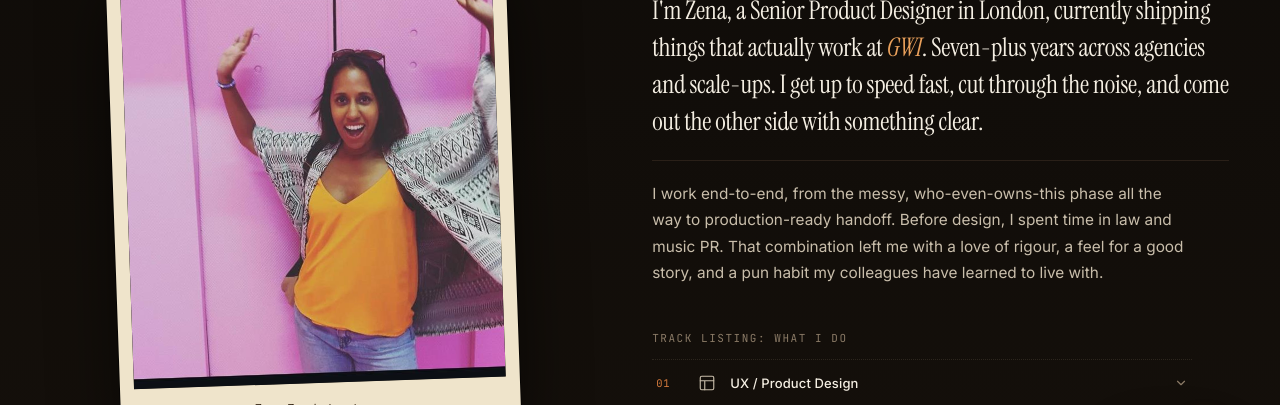
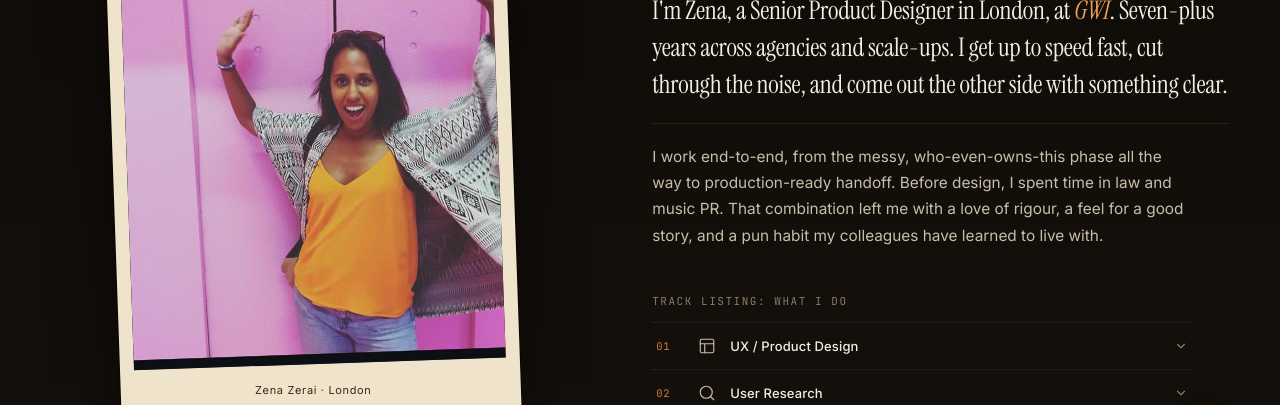
Before and after one commit to zenazerai-design/Record-store-app, a plain HTML site: page about.html in a window 1280 px wide. Shown: the part 265-670 px from the top of the page. Drawn offline with Linux system fonts and the light colour scheme.

Commit message:
About: drop inaccurate GWI shipping claim from lede
Co-authored-by: Cursor <cursoragent@cursor.com>

```diff
--- a/about.html
+++ b/about.html
@@ -96,7 +96,7 @@
           <span>The full </span>
           <span class="italic">story.</span>
         </h1>
-        <p class="about__lede">I'm Zena, a Senior Product Designer in London, currently shipping things that actually work at <span class="about__highlight">GWI</span>. Seven-plus years across agencies and scale-ups. I get up to speed fast, cut through the noise, and come out the other side with something clear.</p>
+        <p class="about__lede">I'm Zena, a Senior Product Designer in London, at <span class="about__highlight">GWI</span>. Seven-plus years across agencies and scale-ups. I get up to speed fast, cut through the noise, and come out the other side with something clear.</p>
         <p>I work end-to-end, from the messy, who-even-owns-this phase all the way to production-ready handoff. Before design, I spent time in law and music PR. That combination left me with a love of rigour, a feel for a good story, and a pun habit my colleagues have learned to live with.</p>
 
         <div class="tracks">
```
